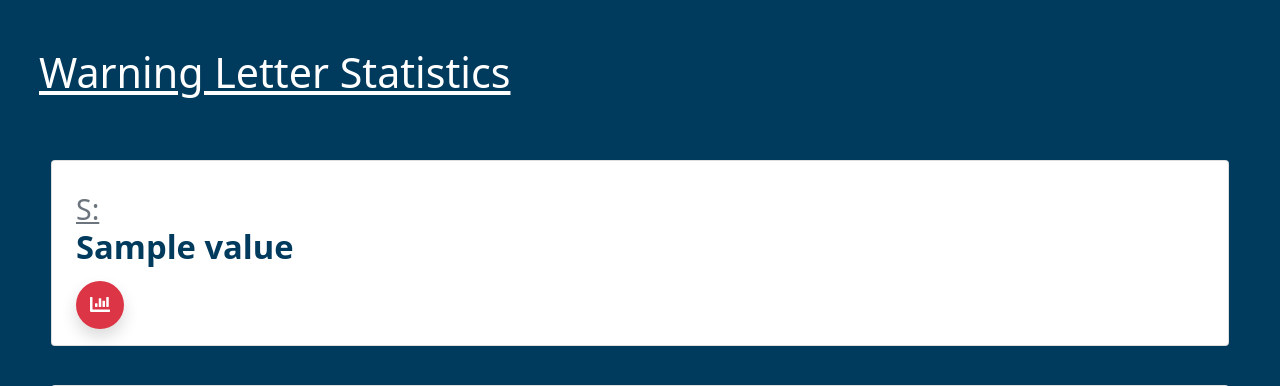
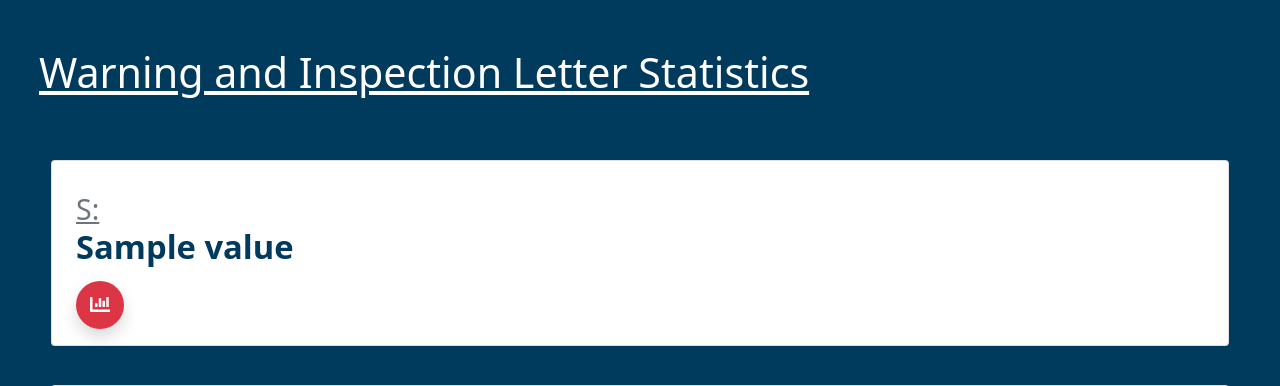
Before and after one commit to austin-py/Law-Innovation, a Flask app: template templates/warning_stats.html in a window 1280 px wide. Shown: the top 386 px of the page. Run offline with Flask 2, Linux system fonts and the light colour scheme; the template is opened without the code that fills it: most values are stand-ins (such as "Sample title", 1, 10 or a date in 2020); parts of the project's set-up code (start-up, migrations or seed data) failed here and were passed over; some libraries are stand-ins or nearby versions.

Commit message:
annabelchanges

```diff
--- a/InspectionLetterStats.py
+++ b/InspectionLetterStats.py
@@ -39,7 +39,7 @@ class InspectionLetterStats():
     def to_array(self):
 
         values = [self.num_letters,self.inspection_ids,self.fei_numbers,self.company_names,self.dates,self.program_areas,self.cfr_numbers]
-        keys = ["Number of Inspection Letters", "Inspection Ids", "Fei Numbers", "Company Names", "Dates","Program Areas","Cfr Numbers"]
+        keys = ["Number of Inspection Letters", "Inspection Ids", "Inspection Fei Numbers", "Inspection Company Names", "Dates of Inspections","Program Areas Cited in Inspection","Cfr Codes Cited in Inspection"]
 
 
         return [keys,values]
--- a/WarningLetterStats.py
+++ b/WarningLetterStats.py
@@ -66,7 +66,7 @@ class WarningLetterStats():
 
         values = [self.num_letters,self.num_response,self.num_closeout,self.percent_response,self.percent_closeout,self.CFR_Codes,self.USC_Codes
                 ,self.dates,self.issuing_offices,self.subjects]
-        keys = ["Number of Letters", "Number of Response", "Number of Closeouts", "Percentage of Reponses from FDA", "Percentage of Closeouts",
-                "CFR Codes", "USC Codes", "Dates of Warning Letters", "Issuing Offices", "Program Areas"]
+        keys = ["Number of Warning Letters", "Number of Responses from Warnings", "Number of Closeouts from Warnings", "Percentage of Reponses from FDA", "Percentage of Closeouts from FDA",
+                "CFR Codes of Warning Letters", "USC Codes of Warning Letters", "Dates of Warning Letters", "Issuing Offices of Warning Letters", "Program Areas of Warning Letters"]
 
         return [keys,values]
--- a/templates/warning_stats.html
+++ b/templates/warning_stats.html
@@ -4,13 +4,13 @@
 <link href="https://cdnjs.cloudflare.com/ajax/libs/font-awesome/5.3.1/css/all.min.css" rel="stylesheet">
  <link rel="stylesheet" href="/static/warning_stats.css">
 {% endblock %}
-{% block title %} Warning Letter Stats {% endblock %}
+{% block title %} Warning and Inspection Letter Stats {% endblock %}
 {% block content %}
 
   <div class="main-content">
     <div class="header bg-gradient-primary pb-8 pt-5 pt-md-8">
       <div class="container-fluid">
-        <h1 class="mb-5 text-white" style="text-decoration: underline;">Warning Letter Statistics</h1>
+        <h1 class="mb-5 text-white" style="text-decoration: underline;">Warning and Inspection Letter Statistics</h1>
         <div class="header-body">
           <div class="row">
             {% for key in keys[0:17] %}
```
